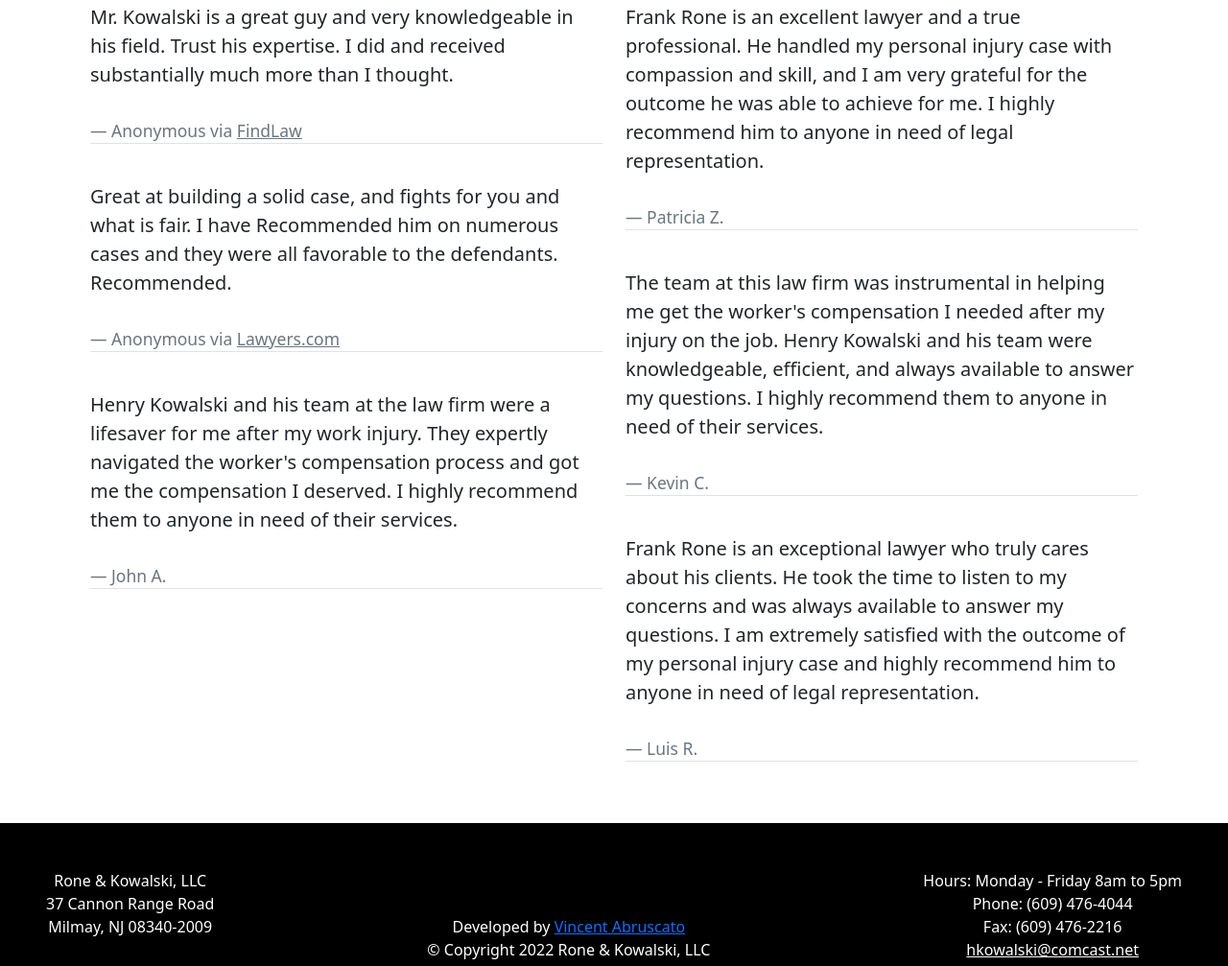
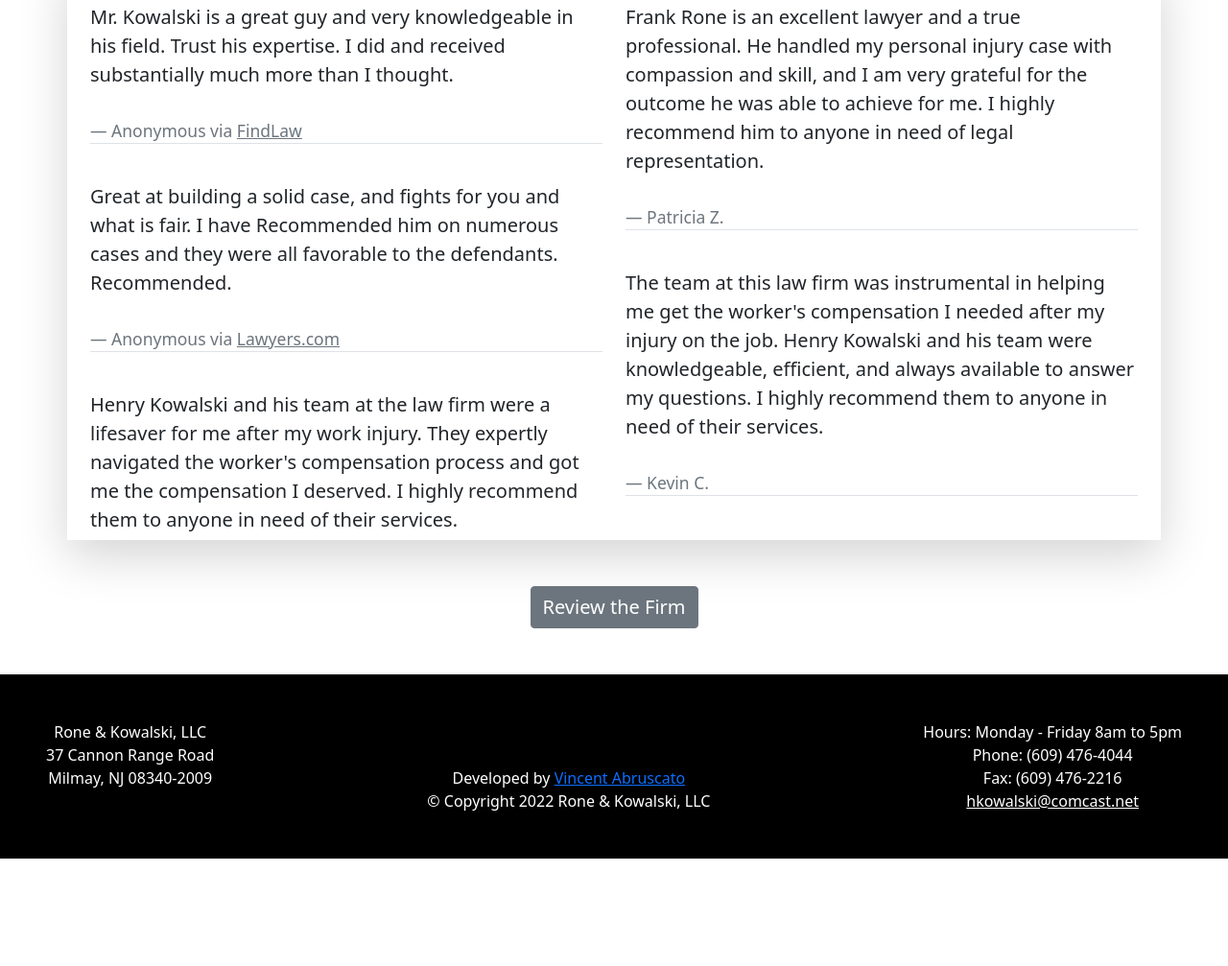
Before and after one commit to abrusc93/roneandkowalski, a plain HTML site: page testimonials.html in a window 1280 px wide. Shown: the part 511-1518 px from the top of the page at 96% size. After the commit the page ends 1406 px from the top, so only its background shows below. Drawn offline with nearby package versions, Linux system fonts and the light colour scheme.

Commit message:
Update Testimonials
Added overflow scroll and shadow to testimonials; Added a "Review the Firm" button.

```diff
--- a/testimonials-style.css
+++ b/testimonials-style.css
@@ -9,6 +9,11 @@
     background-color: rgba(0, 0, 0, 0.5);
     height: 100%;
     width: 100%;
+}
+
+#testimonials-container{
+    overflow: scroll;
+    height: 75vh;
 }
 
 blockquote p{
--- a/testimonials.html
+++ b/testimonials.html
@@ -92,7 +92,7 @@
         Testimonials
     </h1>
 
-    <div class="container d-flex responsive-flex justify-content-between mt-5">
+    <div id="testimonials-container" class="container d-flex responsive-flex justify-content-between mt-5 shadow-lg">
 
         <div id="left-testimonial-container" class="container">
 
@@ -151,6 +151,14 @@
         </div>
     </div>
 
+    <div class="d-flex justify-content-center mt-5">
+      <a style="text-decoration: none;" href="#" target="_blank">
+        <button type="button" class="btn btn-secondary fs-5">
+          Review the Firm
+        </button>
+      </a>
+    </div>
+
 
     <footer class="page-footer container-fluid mt-5 mb-0 p-5 text-white text-center d-flex responsive-flex justify-content-between align-items-stretch">
       <div id="footer-item-1">
```
